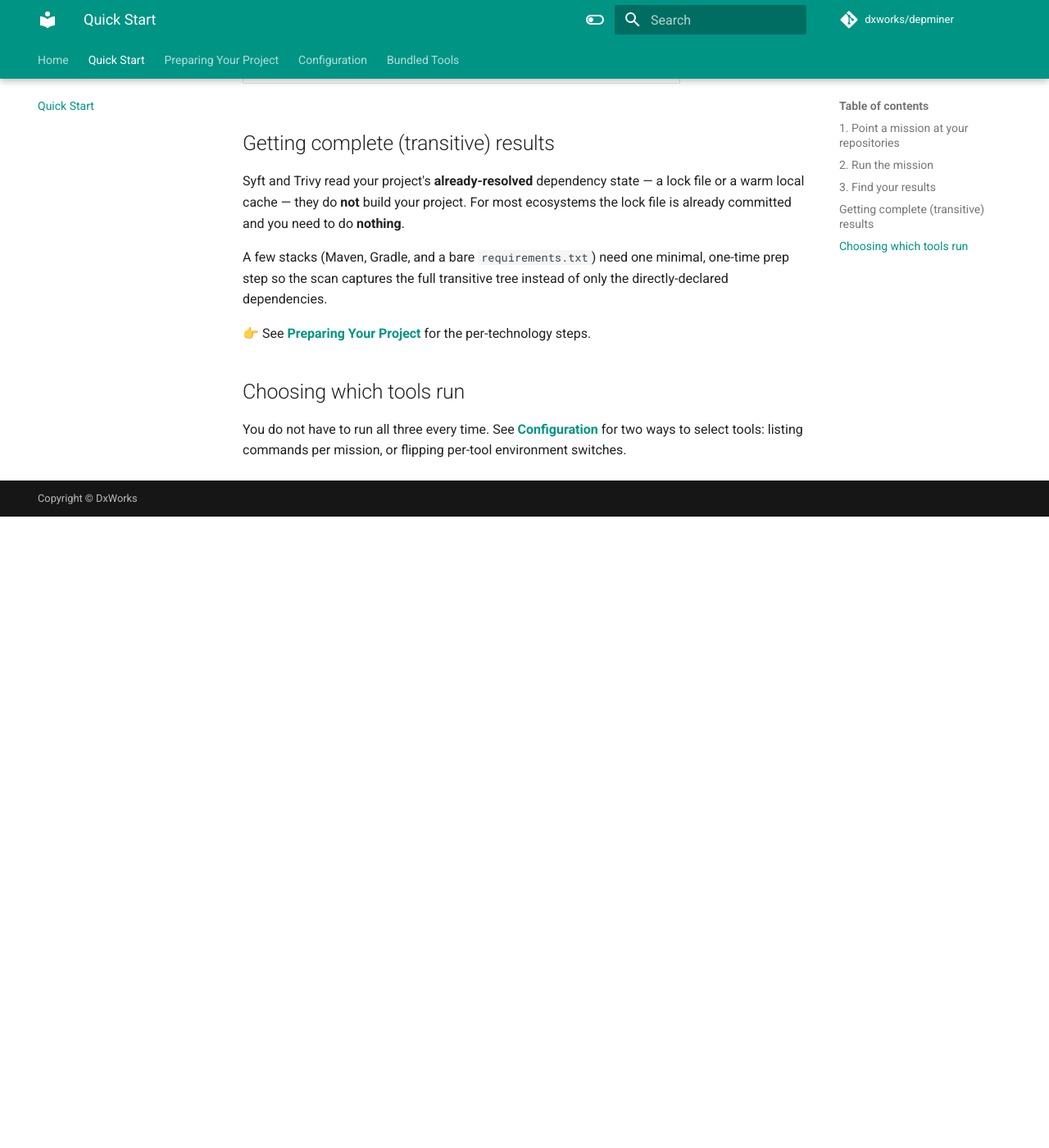
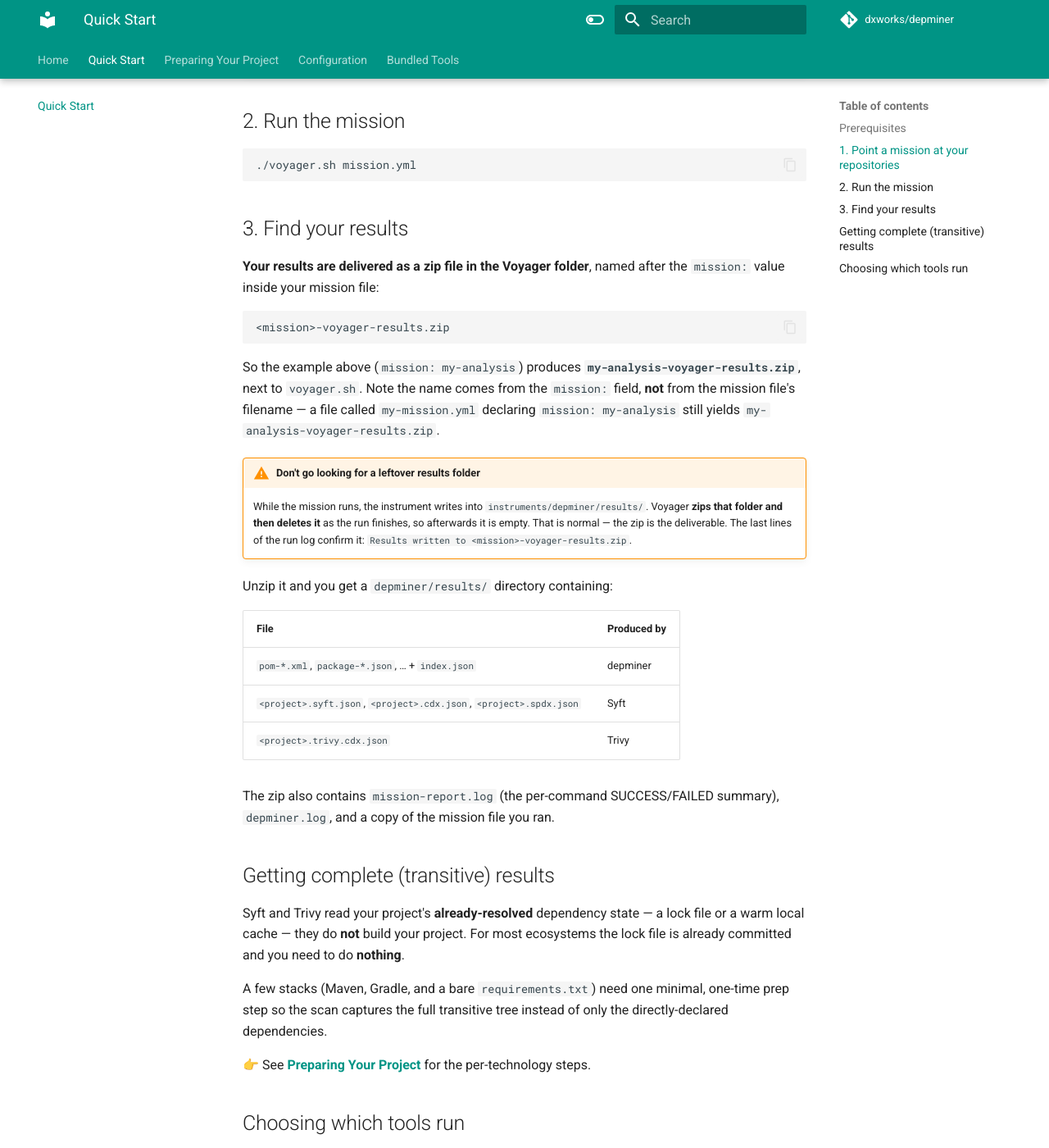
Before and after one commit to dxworks/depminer, an MkDocs documentation site: the page built from docs/quickstart.md, in a window 1280 px wide and 1400 px high, scrolled down 1074 px. Shown: the whole window at 82% size. Built offline with MkDocs 1.6.1 and Material for MkDocs 9.7.7, drawn with Linux system fonts in a browser that asks for light colours; comment, search, counter and statistics services are not loaded; before the commit the page ends 1704 px from its top, so only the background shows below that; some of the changed text lies outside the part shown.

Commit message:
Fix docs gaps found by a docs-only test run
A test run followed the docs site alone (no README, no HANDOFF, no
existing mission file) to scan Apache Zeppelin with all three tools. It
succeeded — Syft 4901 CycloneDX components, Trivy 3078, above the
prep-guide's own worked example — but hit three gaps:

- Results location was wrong. Quick Start said "everything lands under
  depminer/results/", but Voyager zips that folder and DELETES it as the
  run ends. A reader who followed the docs found an empty directory. Now
  documented properly: the deliverable is <mission>-voyager-results.zip in
  the Voyager folder, named from the `mission:` field (not the filename),
  with depminer/results/ inside it. Same correction on the home page.
- Java was never listed as a prerequisite, though voyager.sh is just
  `java -jar dx-voyager.jar`. Without a JDK, step 2 of Quick Start dies
  with a bare OS message ("Unable to locate a Java Runtime") that names
  neither Voyager nor Java as the fix. Added a Prerequisites section
  (JDK 11+ — both jars target Java 8 bytecode; verified running on 26),
  which also states where the Voyager install is and that commands run
  from inside it.
- Maven prep now uses `mvn dependency:go-offline -fae`. Without it Maven
  stops at the first failing module and leaves the rest of the cache
  cold. On Zeppelin two modules fail under modern JDKs on JDK-8-era
  jdk.tools/com.sun:tools artifacts; -fae still warmed 2446 jars and the
  scan improved anyway.

`mkdocs build --strict` clean; the new cross-page anchor resolves.

Co-Authored-By: Claude Opus 5 (1M context) <noreply@anthropic.com>

````diff
--- a/docs/quickstart.md
+++ b/docs/quickstart.md
@@ -2,6 +2,23 @@
 
 DepMiner runs as a **Voyager instrument**. You give Voyager a mission that points at a folder of
 repositories; DepMiner mines the dependencies and writes SBOMs.
+
+## Prerequisites
+
+- **A Java runtime — JDK 11 or newer.** Voyager is a Java application: `voyager.sh` is a one-line
+  wrapper around `java -jar dx-voyager.jar`. Verify with `java -version` **before** you start.
+
+    !!! warning "If `java` is missing, the error will not mention Voyager"
+        With no JDK on your `PATH`, step 2 below fails with a bare operating-system message such as
+        `Unable to locate a Java Runtime` (macOS) or `java: command not found`. Nothing in it points
+        at Voyager or DepMiner. Install a JDK (Temurin, or `brew install openjdk` on macOS) and make
+        sure it is on your `PATH`.
+
+- **A Voyager installation containing this instrument** — the folder holding `voyager.sh`
+  (`voyager.bat` on Windows), `dx-voyager.jar`, and `instruments/depminer/`. **Run every command on
+  this page from inside that folder**, and put your `mission.yml` there too.
+
+Syft and Trivy need **nothing** installed — their binaries ship inside the bundle.
 
 ## 1. Point a mission at your repositories
 
@@ -32,13 +49,34 @@ instruments:
 
 ## 3. Find your results
 
-Everything lands under `depminer/results/`:
+**Your results are delivered as a zip file in the Voyager folder**, named after the `mission:` value
+inside your mission file:
+
+```
+<mission>-voyager-results.zip
+```
+
+So the example above (`mission: my-analysis`) produces **`my-analysis-voyager-results.zip`**, next to
+`voyager.sh`. Note the name comes from the `mission:` field, **not** from the mission file's
+filename — a file called `my-mission.yml` declaring `mission: my-analysis` still yields
+`my-analysis-voyager-results.zip`.
+
+!!! warning "Don't go looking for a leftover results folder"
+    While the mission runs, the instrument writes into `instruments/depminer/results/`. Voyager
+    **zips that folder and then deletes it** as the run finishes, so afterwards it is empty. That is
+    normal — the zip is the deliverable. The last lines of the run log confirm it:
+    `Results written to <mission>-voyager-results.zip`.
+
+Unzip it and you get a `depminer/results/` directory containing:
 
 | File | Produced by |
 |---|---|
 | `pom-*.xml`, `package-*.json`, … + `index.json` | depminer |
 | `<project>.syft.json`, `<project>.cdx.json`, `<project>.spdx.json` | Syft |
 | `<project>.trivy.cdx.json` | Trivy |
+
+The zip also contains `mission-report.log` (the per-command SUCCESS/FAILED summary), `depminer.log`,
+and a copy of the mission file you ran.
 
 ## Getting complete (transitive) results
 
````
Also changed, not shown: docs/index.md (+4 -3 lines), docs/prep-guide.md (+16 -1 lines).
